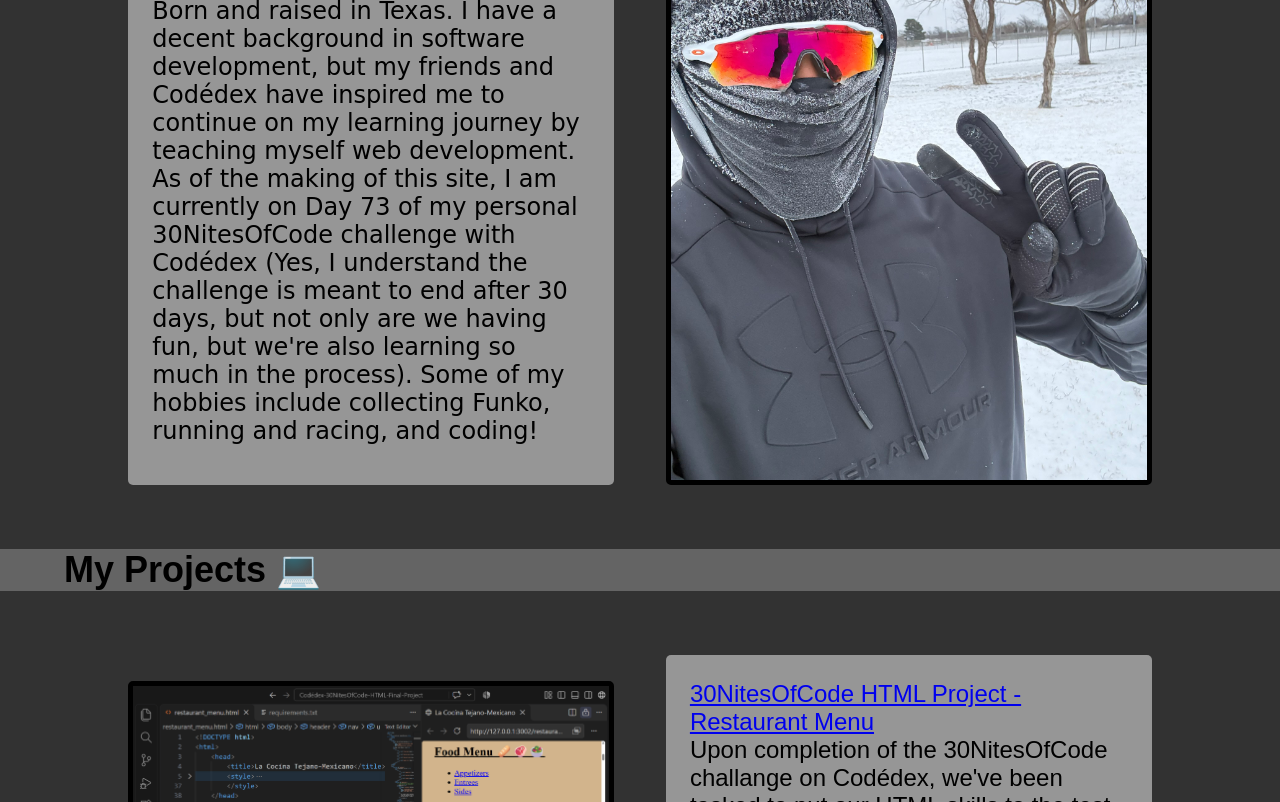
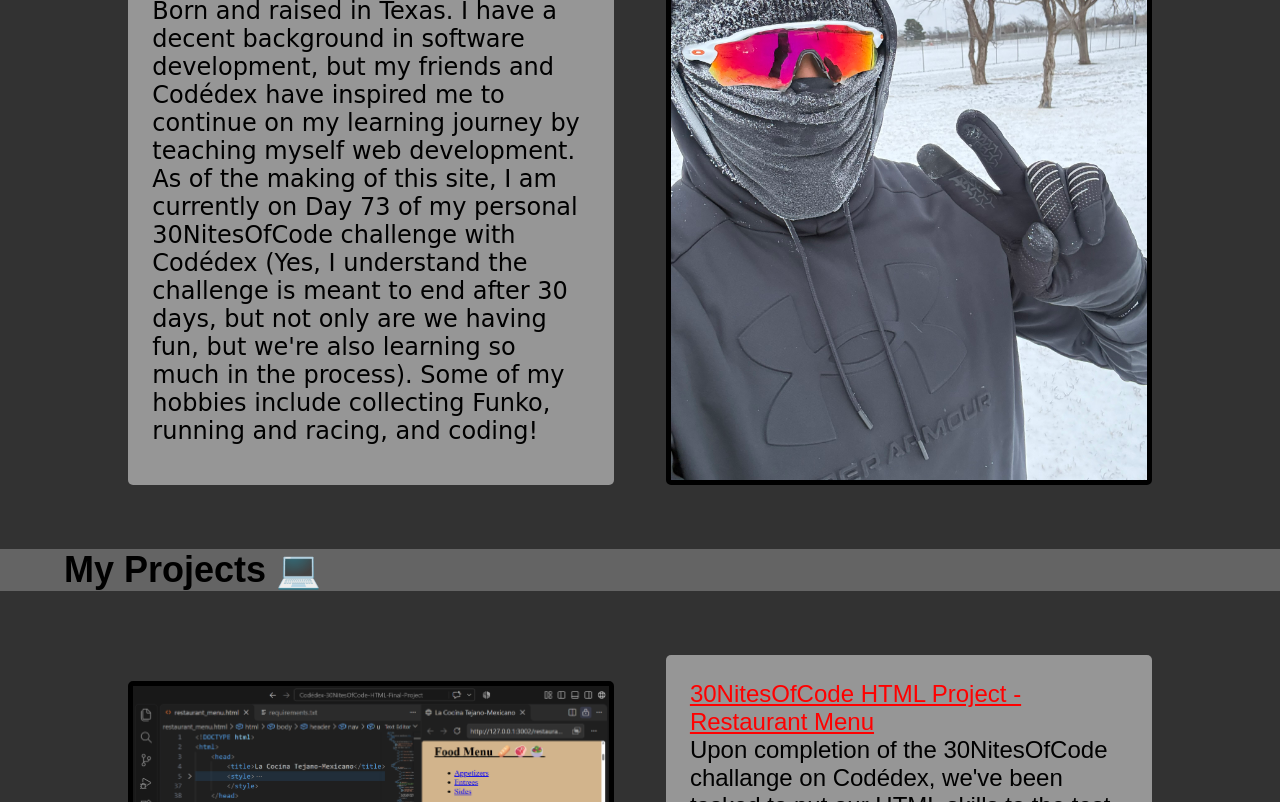
Before and after one commit to BCastro0723/30NitesOfCode, a plain HTML site: page CSS/Day72/index.html in a window 1280 px wide. Shown: the part 346-1148 px from the top of the page. Drawn offline with Linux system fonts and the light colour scheme.

Commit message:
Updated styles.css for Day72

```diff
--- a/CSS/Day72/styles.css
+++ b/CSS/Day72/styles.css
@@ -19,8 +19,12 @@ header {
     justify-content: space-around;
 }
 
-a {
-    transition: background-color 0.5 ease-in-out;
+a:link {
+    color: red;
+}
+
+a:visited {
+    color: purple;
 }
 
 a:hover {
```
